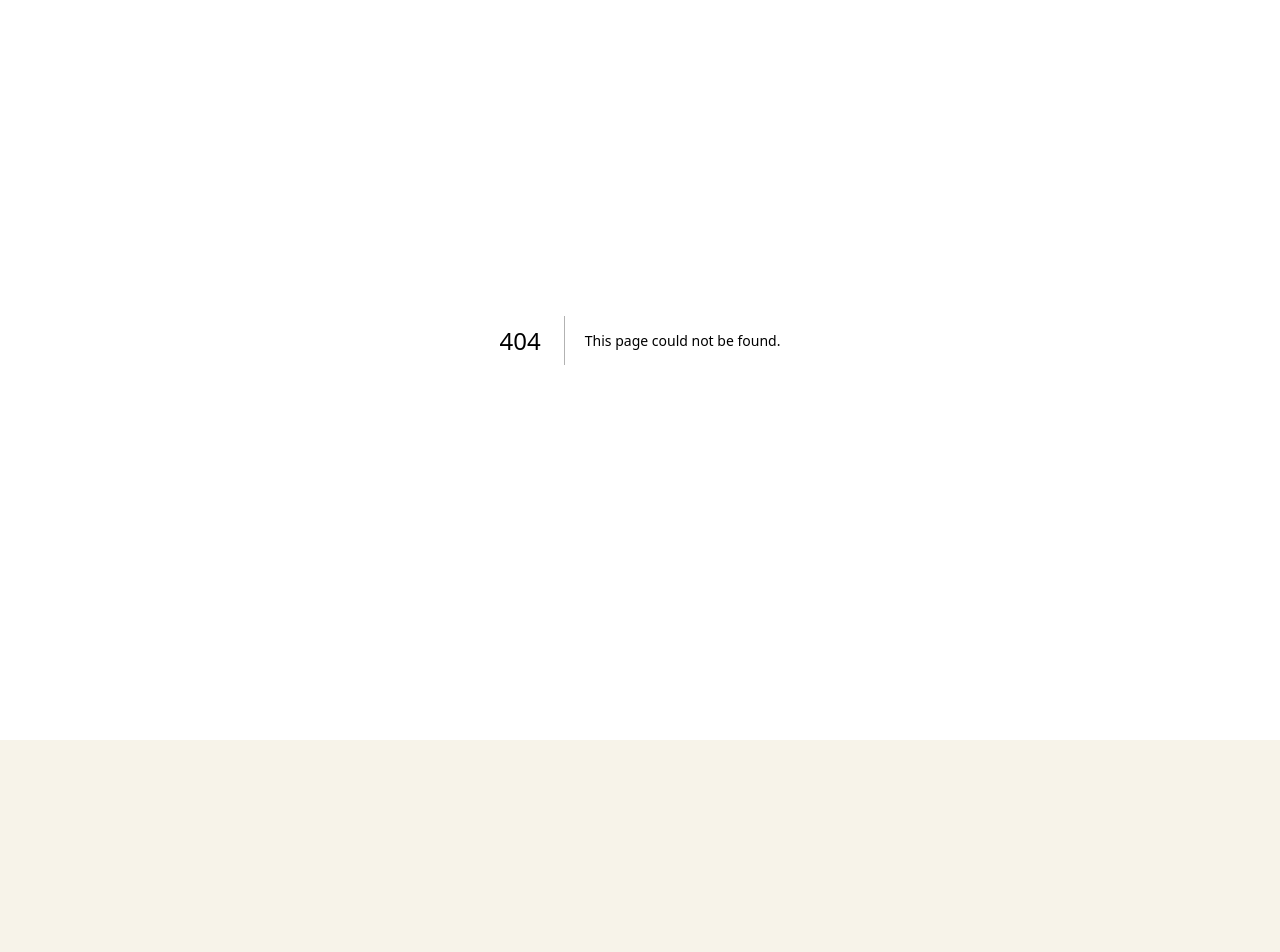
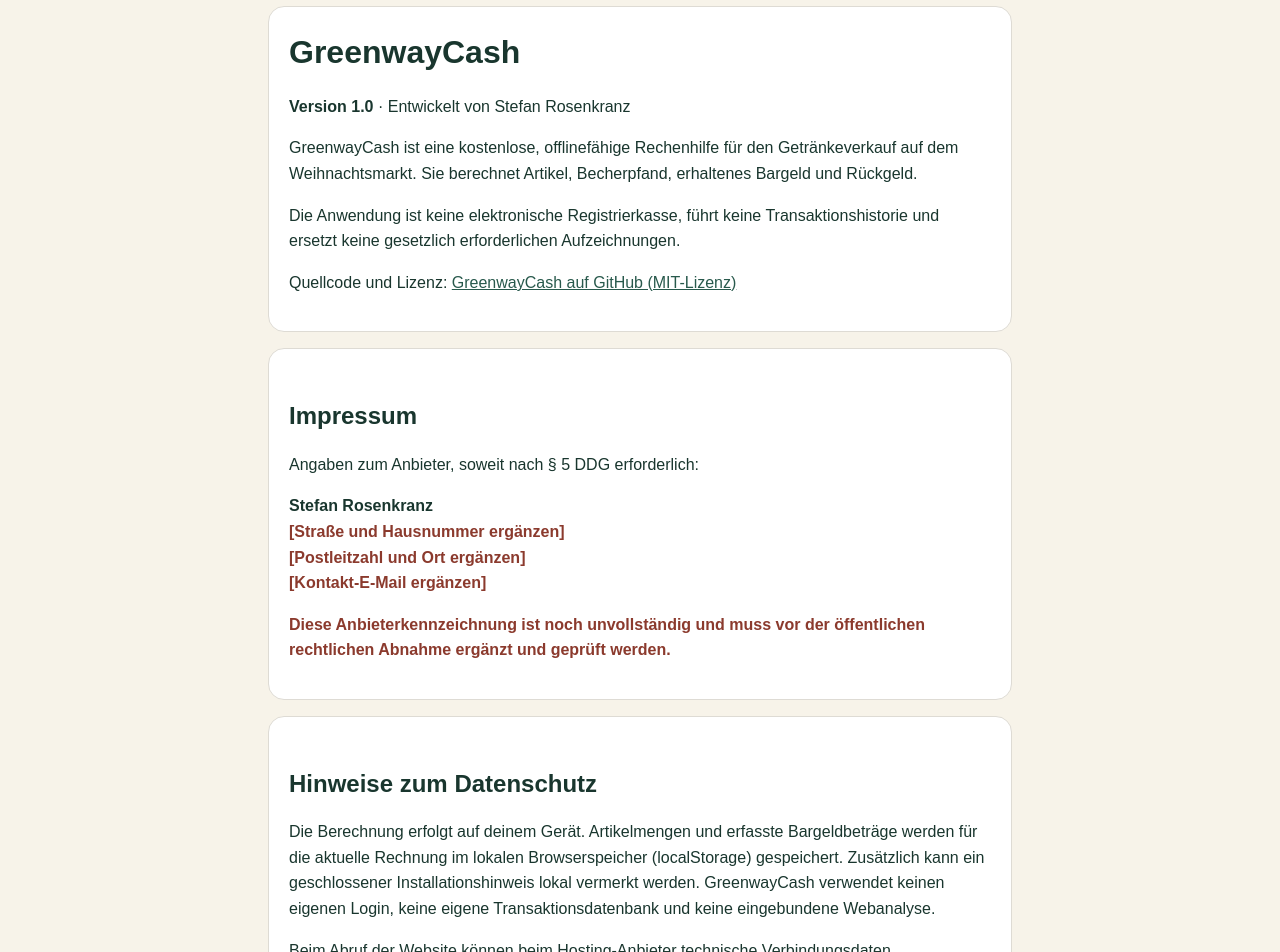
Before and after one commit to mgbsrose/GreenwayCash, a Next.js app: page /impressum in a window 1280 px wide. Before the commit this address had no page. Shown: the part 60-1012 px from the top of the page. Before the commit the page ends 800 px from the top, so only its background shows below. Built offline with nearby package versions, Linux system fonts and the light colour scheme.

Commit message:
feat: add app info button and accessible legal notice page

```diff
--- a/public/sw.js
+++ b/public/sw.js
@@ -1,8 +1,8 @@
 // Offline cache for GreenwayCash v1.0.
 // Network-first navigation lets online clients receive new deployments;
 // cached assets and the app shell remain available without connectivity.
-const CACHE = 'greenwaycash-v1.0.2';
-const SHELL = ['/', '/manifest.webmanifest', '/app-icons/icon.svg'];
+const CACHE = 'greenwaycash-v1.0.3';
+const SHELL = ['/', '/impressum/', '/manifest.webmanifest', '/app-icons/icon.svg'];
 
 self.addEventListener('install', (event) => {
   event.waitUntil(
--- /dev/null
+++ b/src/app/impressum/page.tsx
@@ -0,0 +1,77 @@
+import type { Metadata } from 'next';
+
+export const metadata: Metadata = {
+  title: 'Informationen & Impressum | GreenwayCash',
+  description: 'Informationen, Anbieterkennzeichnung und Datenschutzhinweise zu GreenwayCash',
+};
+
+/**
+ * Statically generated legal information page.
+ * Replace the visibly marked placeholders with verified owner contact details
+ * before considering the public legal notice complete.
+ */
+export default function ImprintPage() {
+  return (
+    <main className="legal-page">
+      <a href="/">← Zurück zu GreenwayCash</a>
+      <div className="legal-card">
+        <h1>GreenwayCash</h1>
+        <p>
+          <strong>Version 1.0</strong> · Entwickelt von Stefan Rosenkranz
+        </p>
+        <p>
+          GreenwayCash ist eine kostenlose, offlinefähige Rechenhilfe für den
+          Getränkeverkauf auf dem Weihnachtsmarkt. Sie berechnet Artikel,
+          Becherpfand, erhaltenes Bargeld und Rückgeld.
+        </p>
+        <p>
+          Die Anwendung ist keine elektronische Registrierkasse, führt keine
+          Transaktionshistorie und ersetzt keine gesetzlich erforderlichen
+          Aufzeichnungen.
+        </p>
+        <p>
+          Quellcode und Lizenz: <a href="https://github.com/mgbsrose/GreenwayCash">
+            GreenwayCash auf GitHub (MIT-Lizenz)
+          </a>
+        </p>
+      </div>
+
+      <div className="legal-card">
+        <h2>Impressum</h2>
+        <p>Angaben zum Anbieter, soweit nach § 5 DDG erforderlich:</p>
+        <p>
+          <strong>Stefan Rosenkranz</strong>
+          <br />
+          <span className="legal-note">[Straße und Hausnummer ergänzen]</span>
+          <br />
+          <span className="legal-note">[Postleitzahl und Ort ergänzen]</span>
+          <br />
+          <span className="legal-note">[Kontakt-E-Mail ergänzen]</span>
+        </p>
+        <p className="legal-note">
+          Diese Anbieterkennzeichnung ist noch unvollständig und muss vor der
+          öffentlichen rechtlichen Abnahme ergänzt und geprüft werden.
+        </p>
+      </div>
+
+      <div className="legal-card">
+        <h2>Hinweise zum Datenschutz</h2>
+        <p>
+          Die Berechnung erfolgt auf deinem Gerät. Artikelmengen und erfasste
+          Bargeldbeträge werden für die aktuelle Rechnung im lokalen
+          Browserspeicher (localStorage) gespeichert. Zusätzlich kann ein
+          geschlossener Installationshinweis lokal vermerkt werden.
+          GreenwayCash verwendet keinen eigenen Login, keine eigene
+          Transaktionsdatenbank und keine eingebundene Webanalyse.
+        </p>
+        <p>
+          Beim Abruf der Website können beim Hosting-Anbieter technische
+          Verbindungsdaten einschließlich IP-Adressen in Server-Logs verarbeitet
+          werden. Verantwortlichkeit, Speicherdauer und weitere Angaben zum
+          Hosting müssen vor Veröffentlichung in einer vollständigen
+          Datenschutzerklärung geklärt werden.
+        </p>
+      </div>
+    </main>
+  );
+}
--- a/src/app/page.tsx
+++ b/src/app/page.tsx
@@ -5,6 +5,7 @@
   Check,
   ChevronDown,
   HelpCircle,
+  Info,
   ReceiptText,
   RotateCcw,
   Trash2,
@@ -153,6 +154,9 @@
         </div>
         <div className="header-actions">
           <span className="connection">{online ? '● Online' : '○ Offline'}</span>
+          <a className="icon-btn info-link" href="/impressum/" aria-label="Informationen und Impressum" title="Informationen und Impressum">
+            <Info />
+          </a>
           <button className="icon-btn" onClick={() => setHelp(true)} aria-label="Hilfe">
             <HelpCircle />
           </button>
--- a/src/app/styles.css
+++ b/src/app/styles.css
@@ -158,3 +158,12 @@
 @media(max-width:699px){
   .install-prompt{left:12px;right:12px;bottom:calc(84px + env(safe-area-inset-bottom));width:auto}
 }
+
+/* Impressum / info is reachable from the global header, including on mobile. */
+.info-link{display:inline-flex;align-items:center;justify-content:center;text-decoration:none;min-width:40px;min-height:40px}
+.legal-page{max-width:780px;margin:0 auto;padding:24px 18px 64px;line-height:1.6}
+.legal-page h1{margin:0 0 12px}
+.legal-page h2{margin:28px 0 8px}
+.legal-page .legal-card{background:#fff;border:1px solid #dedbd4;border-radius:16px;padding:20px;margin:16px 0}
+.legal-page .legal-note{color:#8b3a2d;font-weight:700}
+.legal-page a{color:#28594c}
```
Also changed, not shown: 2 other files (tests, documents, lock files or other folders).
